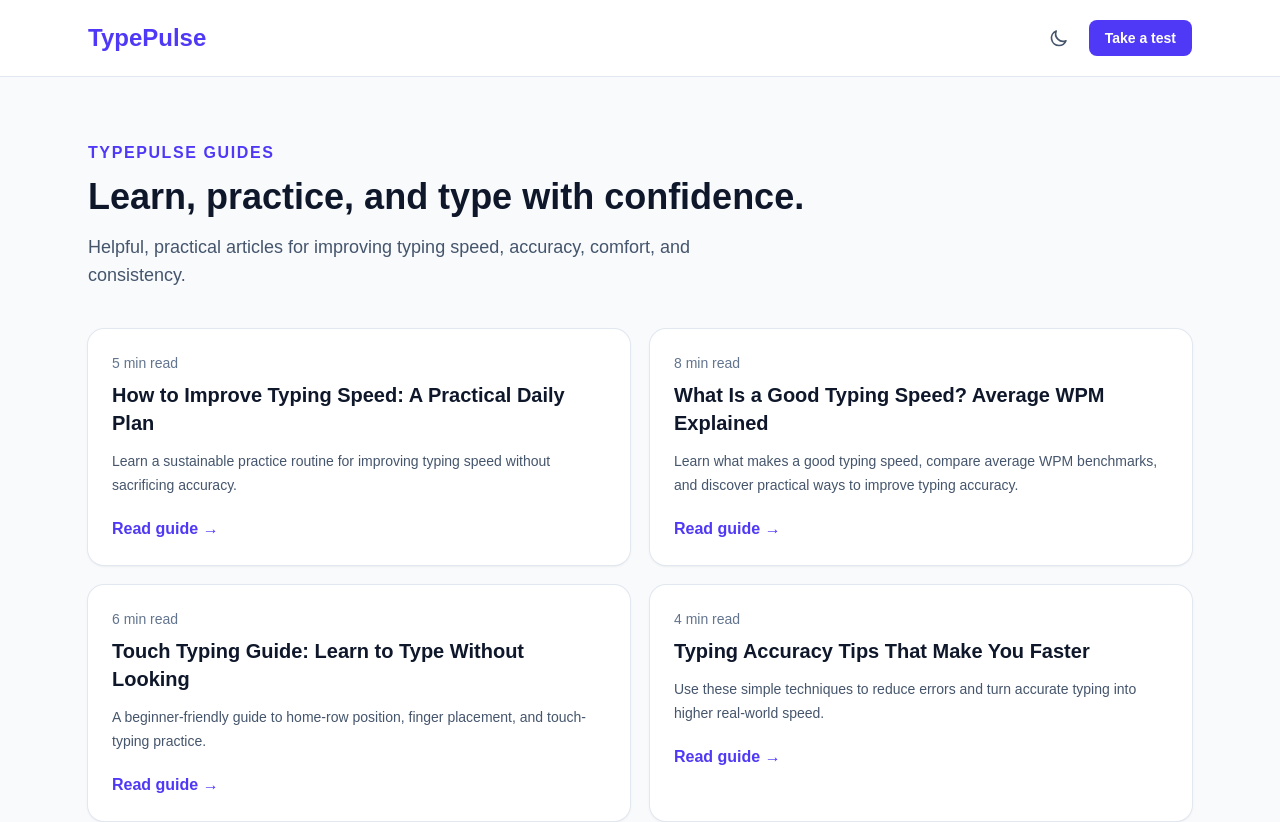
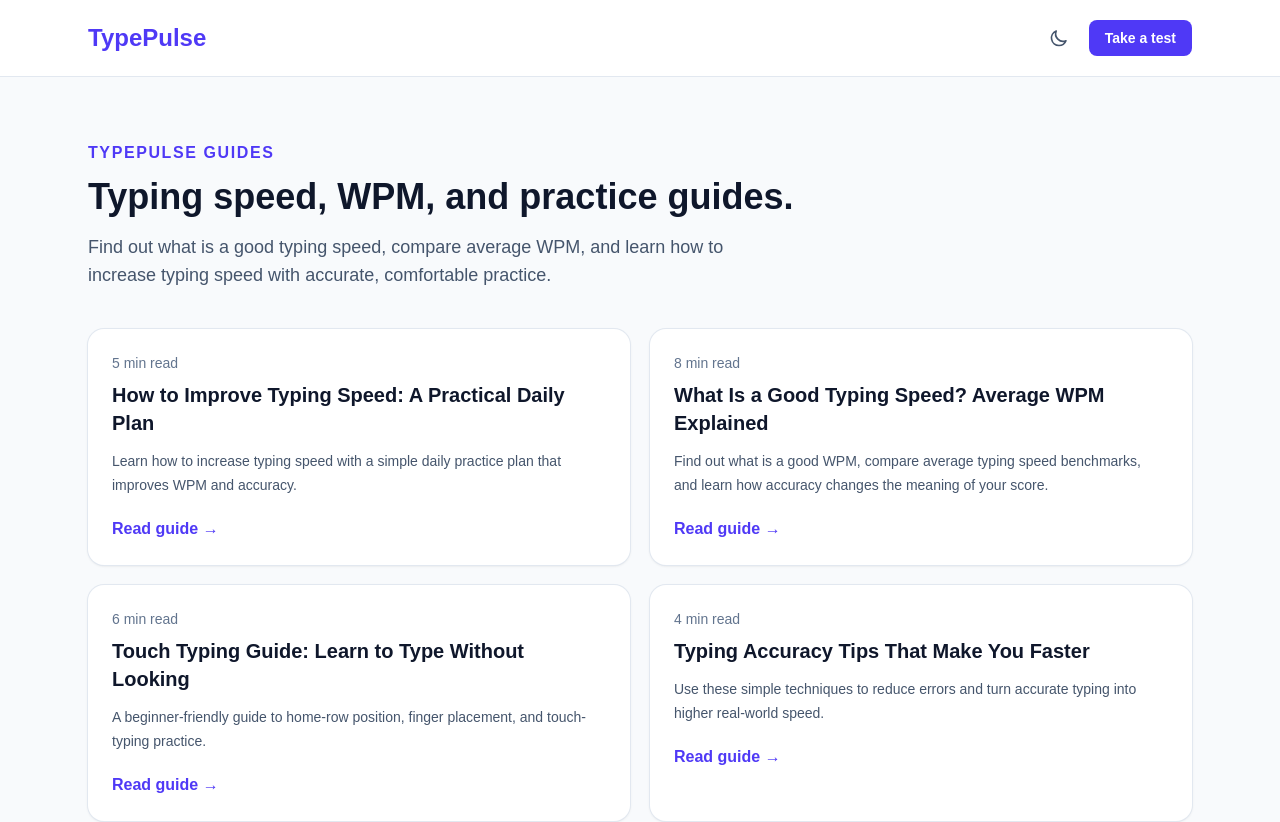
Before and after one commit to LimitLess16/typepulse, a Next.js app: page /blog in a window 1280 px wide. Shown: the top 822 px of the page. Built offline with nearby package versions, Linux system fonts and the light colour scheme; no server answers.

Commit message:
Expand SEO coverage for typing speed queries
Align blog metadata, headings, FAQs, and internal links with high-impression WPM and typing speed searches.

```diff
--- a/app/blog/[slug]/page.tsx
+++ b/app/blog/[slug]/page.tsx
@@ -50,7 +50,7 @@ export default async function ArticlePage({ params }: ArticlePageProps) {
       acceptedAnswer: { "@type": "Answer", text: faq.answer },
     })),
   } : null;
-  const baseUrl = process.env.NEXT_PUBLIC_SITE_URL || "https://typepulse-umber.vercel.app";
+  const baseUrl = process.env.NEXT_PUBLIC_SITE_URL || "https://typepulse.app";
   const canonicalUrl = `${baseUrl}/blog/${article.slug}`;
   const articleSchema = {
     "@context": "https://schema.org",
--- a/app/blog/page.tsx
+++ b/app/blog/page.tsx
@@ -5,8 +5,8 @@ import { ThemeToggle } from "@/components/ThemeToggle";
 import { articles } from "@/data/articles";
 
 export const metadata: Metadata = {
-  title: "Typing Guides and Practice Tips",
-  description: "Read practical TypePulse guides about typing speed, accuracy, touch typing, and better practice habits.",
+  title: "Typing Speed Guides: WPM, Average Speed, and Practice Tips",
+  description: "Learn what is a good WPM, understand average typing speed, and discover practical ways to increase typing speed and accuracy.",
 };
 
 export default function BlogPage() {
@@ -20,8 +20,8 @@ export default function BlogPage() {
       </nav>
       <section className="mx-auto max-w-6xl px-6 py-16">
         <p className="font-semibold uppercase tracking-widest text-indigo-600">TypePulse guides</p>
-        <h1 className="mt-3 text-4xl font-bold text-slate-900 dark:text-white">Learn, practice, and type with confidence.</h1>
-        <p className="mt-4 max-w-2xl text-lg text-slate-600 dark:text-slate-400">Helpful, practical articles for improving typing speed, accuracy, comfort, and consistency.</p>
+        <h1 className="mt-3 text-4xl font-bold text-slate-900 dark:text-white">Typing speed, WPM, and practice guides.</h1>
+        <p className="mt-4 max-w-2xl text-lg text-slate-600 dark:text-slate-400">Find out what is a good typing speed, compare average WPM, and learn how to increase typing speed with accurate, comfortable practice.</p>
         <div className="mt-10 grid gap-5 md:grid-cols-2">
           {articles.map((article) => (
             <Link key={article.slug} href={`/blog/${article.slug}`} className="rounded-2xl bg-white p-6 shadow-sm ring-1 ring-slate-200 transition hover:-translate-y-0.5 hover:ring-indigo-300 dark:bg-slate-900 dark:ring-slate-800">
--- a/data/articles.ts
+++ b/data/articles.ts
@@ -16,18 +16,32 @@ export const articles: Article[] = [
   {
     slug: "how-to-improve-typing-speed",
     title: "How to Improve Typing Speed: A Practical Daily Plan",
-    description: "Learn a sustainable practice routine for improving typing speed without sacrificing accuracy.",
+    seoTitle: "How to Increase Typing Speed: Daily Practice Plan",
+    description: "Learn how to increase typing speed with a simple daily practice plan that improves WPM and accuracy.",
+    keywords: ["how to increase typing speed", "how to improve typing speed", "typing speed practice", "improve WPM", "typing accuracy"],
     readTime: "5 min read",
     sections: [
       { heading: "Start with accuracy", paragraphs: ["Fast typing built on frequent mistakes is difficult to improve. Begin each session at a comfortable pace and focus on pressing the correct key every time.", "Use TypePulse to watch both WPM and accuracy. Increase speed only after your accuracy stays consistent."] },
       { heading: "Practice in short sessions", paragraphs: ["A focused 10 to 15 minute session is easier to repeat than an exhausting practice block. Try one warm-up, one timed test, and one review session each day.", "Record your results so you can compare your average rather than chasing one unusually high score."] },
       { heading: "Build good habits", paragraphs: ["Keep your wrists relaxed, sit comfortably, and return your fingers to the home row. Look at the text instead of the keyboard whenever possible."] },
+      { heading: "Track your average WPM", paragraphs: ["Take the same typing test three or four times each week and record WPM, accuracy, and test length. Compare your weekly average rather than one unusually high score. This shows whether your typing speed is really improving."] },
+    ],
+    faqs: [
+      { question: "How can I increase typing speed?", answer: "Practice touch typing for 10–15 focused minutes each day, prioritize accuracy, review recurring mistakes, and compare your weekly average WPM." },
+      { question: "How long does it take to improve typing speed?", answer: "Many people notice better control within a few weeks of consistent practice, but the timeline depends on your starting speed, accuracy, and practice habits." },
+    ],
+    relatedLinks: [
+      { href: "/typing-test", label: "Measure your WPM with a free typing test" },
+      { href: "/blog/how-to-increase-typing-speed-15-tips", label: "Read 15 tips to increase typing speed" },
+      { href: "/blog/typing-speed-test-guide", label: "Learn what WPM means" },
     ],
   },
   {
     slug: "what-is-a-good-wpm",
     title: "What Is a Good Typing Speed? Average WPM Explained",
-    description: "Learn what makes a good typing speed, compare average WPM benchmarks, and discover practical ways to improve typing accuracy.",
+    seoTitle: "What Is a Good WPM? Average Typing Speed Explained",
+    description: "Find out what is a good WPM, compare average typing speed benchmarks, and learn how accuracy changes the meaning of your score.",
+    keywords: ["what is a good wpm", "what is a good typing speed", "average wpm", "average wpm typing", "average typing speed", "good typing speed"],
     readTime: "8 min read",
     sections: [
       { heading: "Introduction: why typing speed matters", paragraphs: ["A typing speed test measures how quickly and accurately you enter text. Speed is usually reported in words per minute, or WPM. A higher score can help you finish assignments, emails, reports, code, and applications with less time spent searching for keys.", "Typing speed matters to students writing essays, professionals handling documents, programmers entering code, writers drafting ideas, and job seekers completing keyboard tests. However, speed is only useful when it comes with dependable accuracy. The best goal is efficient, comfortable typing that you can repeat.", "Your keyboard, language, test length, text difficulty, and experience all affect a result. Use a consistent free typing test and compare several sessions instead of judging yourself by a single score."] },
@@ -53,6 +67,7 @@ export const articles: Article[] = [
       { question: "Is 40 WPM good?", answer: "40 WPM is a useful starting point for everyday typing. Improving accuracy and consistency can make this speed productive." },
       { question: "How can I increase typing speed?", answer: "Practice touch typing daily, use proper finger placement, prioritize accuracy, and take consistent typing tests to measure progress." },
       { question: "What is the average typing speed for students?", answer: "Many students fall around 30 to 50 WPM, but age, keyboard experience, language, and practice make individual results vary." },
+      { question: "What is a good WPM typing speed?", answer: "For many everyday tasks, 40–60 WPM with at least 95% accuracy is a good typing speed. Your work, experience, and comfort should guide your personal target." },
     ],
     relatedLinks: [
       { href: "/typing-test", label: "Take the free typing speed test" },
@@ -129,14 +144,16 @@ export const articles: Article[] = [
   {
     slug: "typing-speed-test-guide",
     title: "Typing Speed Test Guide: What Your WPM Really Means",
-    description: "Take a closer look at typing speed, WPM benchmarks, accuracy, and practical ways to build faster typing skills.",
+    seoTitle: "WPM Meaning: Average Typing Speed Test Guide",
+    description: "Learn the meaning of WPM, compare average typing speed and average WPM, and use typing tests to build faster, more accurate skills.",
+    keywords: ["wpm meaning", "what does wpm mean", "average wpm", "average wpm typing", "average typing speed", "typing speed test"],
     readTime: "10 min read",
     sections: [
       {
         heading: "What is a typing speed test?",
         paragraphs: [
           "A typing speed test measures how quickly and accurately you can enter a passage of text. Most tests report the result as words per minute, or WPM, alongside an accuracy percentage. A good test gives you a consistent passage, a clear time limit, and enough feedback to understand what happened during the attempt.",
-          "TypePlus is designed as an online typing test free for anyone to use. You can begin a free typing test without making an account, see your result immediately, and use the same kind of test again to compare your progress. This makes a typing test online useful for both casual practice and a structured improvement routine.",
+          "TypePulse is designed as an online typing test free for anyone to use. You can begin a free typing test without making an account, see your result immediately, and use the same kind of test again to compare your progress. This makes a typing test online useful for both casual practice and a structured improvement routine.",
         ],
       },
       {
@@ -150,7 +167,7 @@ export const articles: Article[] = [
         heading: "Average typing speed: where do most people start?",
         paragraphs: [
           "Average typing speed depends on age, language, keyboard layout, experience, and the kind of text being typed. Many casual users fall near 40 to 50 WPM, while beginners may start around 20 to 30 WPM. These numbers are broad reference points, not a judgment of ability.",
-          "The average wpm typing result can also change with test length. A one-minute attempt may show a personal best, while a longer test reveals whether your pace is comfortable and consistent. Take several tests before deciding what your average typing speed really is.",
+          "The average WPM typing result can also change with test length. A one-minute attempt may show a personal best, while a longer test reveals whether your pace is comfortable and consistent. Take several tests before deciding what your average typing speed really is.",
         ],
       },
       {
@@ -158,6 +175,13 @@ export const articles: Article[] = [
         paragraphs: [
           "For everyday school, office, and personal writing, 40 to 60 WPM is a useful target for many people. What is a good typing speed depends on the task: a student taking notes may value steady accuracy, while a data-entry worker may need both speed and dependable repetition.",
           "A good WPM score is one you can maintain without strain or frequent corrections. Someone typing 50 WPM at 98% accuracy may be more productive than someone typing 70 WPM at 85% accuracy. Measure the combination of speed, accuracy, comfort, and consistency rather than chasing a single number.",
+        ],
+      },
+      {
+        heading: "How to interpret your average WPM",
+        paragraphs: [
+          "Your average WPM is the most useful number when it comes from several tests with the same duration and similar text. A single fast attempt can be affected by familiar words, mood, or an easy passage. Record at least three results and include accuracy so your average reflects usable typing.",
+          "For many casual typists, 40–50 WPM is a common average typing speed. Around 50–60 WPM is a good everyday target, while 70 WPM or more is fast for general typing. These ranges are context, not strict grades.",
         ],
       },
       {
@@ -186,7 +210,7 @@ export const articles: Article[] = [
         heading: "Choosing the right typing test online",
         paragraphs: [
           "Choose a typing speed test that uses readable text, clearly explains its scoring, and reports accuracy as well as WPM. A useful online typing test free from distracting barriers lets you focus on the practice itself. Try the same duration several times before changing to a new mode.",
-          "Short tests are useful for quick checks, while longer tests reveal pacing and endurance. TypePlus offers focused practice and immediate results so you can establish a baseline, identify patterns, and return to the same routine. Create an account only when you want to save results and review your history.",
+          "Short tests are useful for quick checks, while longer tests reveal pacing and endurance. TypePulse offers focused practice and immediate results so you can establish a baseline, identify patterns, and return to the same routine. Create an account only when you want to save results and review your history.",
         ],
       },
       {
@@ -197,9 +221,9 @@ export const articles: Article[] = [
         ],
       },
       {
-        heading: "Use TypePlus to build a measurable routine",
+        heading: "Use TypePulse to build a measurable routine",
         paragraphs: [
-          "TypePlus gives you a simple place to take a free typing test, see instant WPM and accuracy, and practice without unnecessary setup. Begin with a baseline test, write down your result, and repeat a few times each week. If you sign in, saved results make it easier to see your trend instead of relying on memory.",
+          "TypePulse gives you a simple place to take a free typing test, see instant WPM and accuracy, and practice without unnecessary setup. Begin with a baseline test, write down your result, and repeat a few times each week. If you sign in, saved results make it easier to see your trend instead of relying on memory.",
           "Whether your goal is 50 WPM, 60 WPM, 70 WPM, or 80 WPM, focus on steady improvement. A clear routine of warm-up, timed practice, error review, and rest can turn typing practice into a lasting skill.",
         ],
       },
@@ -207,7 +231,7 @@ export const articles: Article[] = [
         heading: "Conclusion",
         paragraphs: [
           "A typing speed test is more than a number: it is a snapshot of speed, accuracy, and control. Average typing speed varies widely, and a good WPM score is the one that supports your work without unnecessary mistakes or discomfort.",
-          "Take the TypePlus typing speed test today to find your baseline. Practice consistently, prioritize accuracy, and check your weekly average. With patient touch-typing habits, you can improve typing speed and accuracy while building fast typing skills that transfer to school, work, and everyday communication.",
+          "Take the TypePulse typing speed test today to find your baseline. Practice consistently, prioritize accuracy, and check your weekly average. With patient touch-typing habits, you can improve typing speed and accuracy while building fast typing skills that transfer to school, work, and everyday communication.",
         ],
       },
     ],
@@ -217,6 +241,7 @@ export const articles: Article[] = [
       { question: "How is WPM calculated?", answer: "Most typing tests count five correctly typed characters, including spaces, as one standard word and divide that total by the time in minutes." },
       { question: "How can I improve typing speed and accuracy?", answer: "Practice touch typing regularly, use correct finger placement, slow down to reduce errors, and review your results after each timed test." },
       { question: "What is the average typing speed?", answer: "Many casual typists average around 40 to 50 WPM, but results vary by experience, keyboard, language, and test format." },
+      { question: "What does WPM mean?", answer: "WPM means words per minute. Most typing tests count five correctly typed characters, including spaces, as one standard word." },
     ],
     relatedLinks: [
       { href: "/typing-test", label: "Take a free typing speed test" },
@@ -229,7 +254,7 @@ export const articles: Article[] = [
     title: "What Is a Good Typing Speed? Complete WPM Guide (40–100+ WPM)",
     seoTitle: "What Is a Good Typing Speed? WPM Guide",
     description: "Compare 40–100+ WPM benchmarks, learn what counts as a good typing speed, and set a realistic goal for accuracy and work.",
-    keywords: ["what is a good typing speed", "what is a good wpm", "average wpm", "average typing speed", "is 40 wpm good", "is 60 wpm good", "is 100 wpm good"],
+    keywords: ["what is a good typing speed", "what is a good wpm", "average wpm", "average typing speed", "is 40 wpm good", "is 60 wpm good", "is 98 wpm good", "is 100 wpm good"],
     readTime: "12 min read",
     publishedTime: "2026-09-16",
     sections: [
@@ -270,6 +295,10 @@ export const articles: Article[] = [
         "90 WPM is an expert-level result for most everyday typists. It shows that your hands can move quickly while your eyes process text ahead of the keystrokes. Competitive typists and experienced transcriptionists may use 90 WPM as a milestone, but it is not necessary for most jobs.",
         "If you are aiming for 90, protect accuracy and ergonomics. Practice in short, focused sessions and alternate speed work with deliberate accuracy work. Do not measure your worth by a benchmark designed for specialized performance.",
       ] },
+      { heading: "Is 98 WPM good?", paragraphs: [
+        "Yes, 98 WPM is an exceptionally fast typing speed for general typing. It is well above the average typing speed and close to the expert or professional range. If you can maintain 98 WPM with at least 95% accuracy on unfamiliar text, you have excellent control as well as speed.",
+        "A 98 WPM personal best is different from a sustainable working average. Take several longer tests and track corrected speed, accuracy, and comfort. For most people, a lower score that is repeatable and accurate is more useful than a single 98 WPM result.",
+      ] },
       { heading: "Is 100 WPM good?", paragraphs: [
         "100 WPM is exceptionally fast for general typing. Reaching it accurately requires extensive touch-typing practice, efficient movement, and a text type that matches your experience. It can be valuable for professional typists, court reporters, transcriptionists, and competitive typists.",
         "A 100 WPM personal best is not the same as a sustainable working speed. Test yourself on unfamiliar text and longer sessions to see whether the result holds. For most people, improving from 30 to 50 WPM or from 50 to 70 WPM creates a larger practical benefit than chasing 100.",
@@ -295,6 +324,7 @@ export const articles: Article[] = [
       { question: "Is 40 WPM good?", answer: "40 WPM is a useful beginner and everyday speed, especially when you can maintain it accurately and comfortably." },
       { question: "Is 60 WPM good?", answer: "Yes. 60 WPM is a strong practical speed for school, office work, and general writing when accuracy remains high." },
       { question: "Is 100 WPM good?", answer: "100 WPM is exceptionally fast for general typing. It is an advanced milestone, but it is not necessary for most jobs." },
+      { question: "Is 98 WPM good?", answer: "98 WPM is exceptionally fast and close to the expert or professional range, especially when maintained with at least 95% accuracy on unfamiliar text." },
       { question: "How can I increase typing speed?", answer: "Practice touch typing regularly, use correct finger placement, prioritize accuracy, and compare your weekly average on consistent tests." },
     ],
     relatedLinks: [
@@ -395,7 +425,7 @@ export const articles: Article[] = [
       { heading: "7. Relax your hands and shoulders", paragraphs: ["Tension wastes energy and can cause mistakes. Keep your shoulders low, elbows comfortable, wrists neutral, and fingers light. Press keys only as firmly as necessary. If discomfort continues, stop practicing and adjust your setup."] },
       { heading: "8. Practice difficult patterns", paragraphs: ["Do not spend every session typing words you already know. Review the letters, transitions, numbers, or punctuation that cause errors. Create short drills around those patterns, then return to natural sentences so the improvement transfers to real writing."] },
       { heading: "9. Keep your eyes on the text", paragraphs: ["Looking down interrupts the link between your eyes and fingers. Use the small raised marks on the home row to reorient without staring at the keyboard. At first this is uncomfortable; with repetition, visual focus becomes automatic."] },
-      { heading: "10. Use consistent test settings", paragraphs: ["Compare the same test duration and similar text difficulty. A one-minute personal best is not directly comparable with a five-minute average. TypePlus lets you repeat focused tests so you can evaluate a real trend rather than random variation."] },
+      { heading: "10. Use consistent test settings", paragraphs: ["Compare the same test duration and similar text difficulty. A one-minute personal best is not directly comparable with a five-minute average. TypePulse lets you repeat focused tests so you can evaluate a real trend rather than random variation."] },
       { heading: "11. Add punctuation and numbers", paragraphs: ["Common-word drills are useful for beginners, but real work includes commas, quotation marks, numbers, and capital letters. Add these elements after your basic movement is comfortable. Accuracy with varied text is a better sign of transferable typing skill."] },
       { heading: "12. Review mistakes instead of repeating them", paragraphs: ["After a typing test, identify patterns. Did you miss a key because the wrong finger moved? Did you rush a familiar word? Did punctuation interrupt your rhythm? Choose one cause and target it in the next short exercise."] },
       { heading: "13. Set small measurable goals", paragraphs: ["Choose a goal such as maintaining 95% accuracy, adding 3 WPM to your weekly average, or typing a paragraph without looking down. Small goals create useful feedback. Celebrate consistency, not only a record score."] },
```
